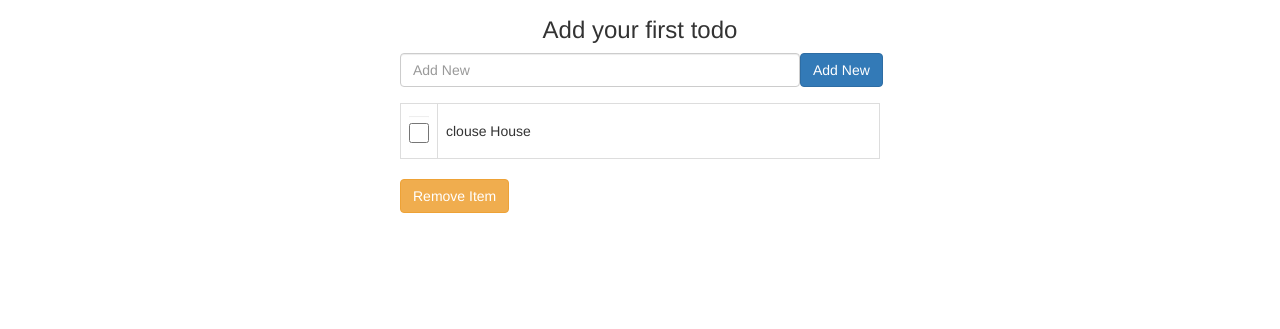
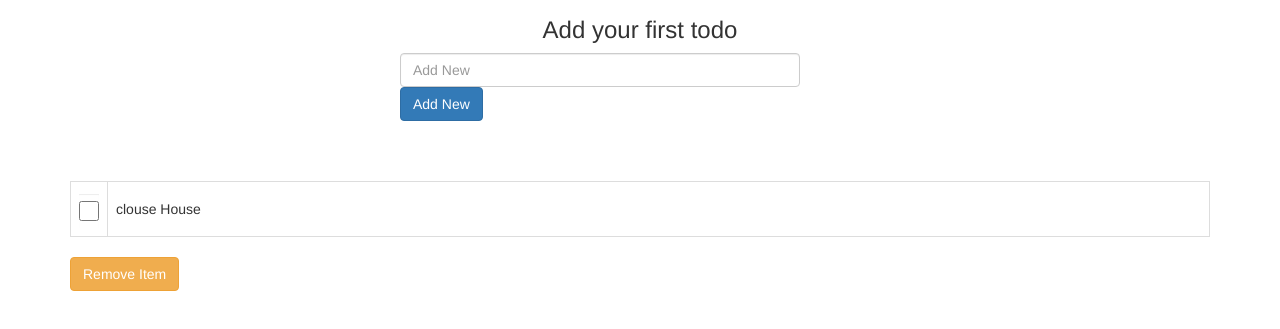
Before and after one commit to reddyappa/todolist, a plain HTML site: page index.html in a window 1280 px wide. Shown: the part 151-480 px from the top of the page. Drawn offline with nearby package versions, Linux system fonts and the light colour scheme.

Commit message:
index html modified

```diff
--- a/index.html
+++ b/index.html
@@ -33,8 +33,8 @@
 <div class="col-lg-10" style="padding-left:0px; padding-right:0px;">
 <input type="text" ng-model="todoInput" class="form-control" placeholder="Add New" />
 </div>
-<div class="col-lg-2" style="padding-left:0px; padding-right:0px;">
-<input type="button" ng-click="addnew()" class="btn btn-primary" value="Add New" />
+<!-- <div class="col-lg-2" style="padding-left:0px; padding-right:0px;">
+ --><input type="button" ng-click="addnew()" class="btn btn-primary" value="Add New" />
 </div>
 
 </form>
```
